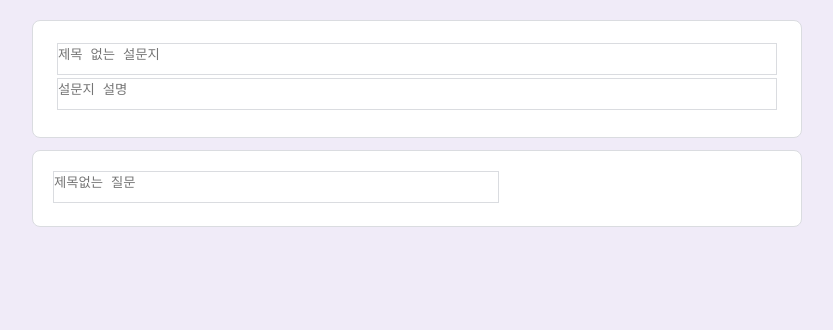
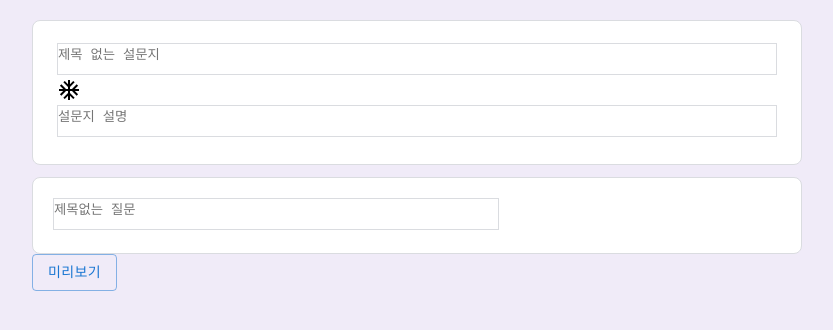
Before and after one commit to minami-cs/google-survey-react, a React (Create React App) app: page / in a window 1280 px wide. Shown: the top 330 px of the page, without its empty margins (223-1056 px from the left). Built offline with nearby package versions, Linux system fonts and the light colour scheme.

Commit message:
Modify: Mui Icons 설치 후 샘플 페이지에서 적용 테스트

```diff
--- a/package.json
+++ b/package.json
@@ -5,6 +5,7 @@
   "dependencies": {
     "@emotion/react": "^11.8.2",
     "@emotion/styled": "^11.8.1",
+    "@mui/icons-material": "^5.5.1",
     "@mui/material": "^5.5.3",
     "@reduxjs/toolkit": "^1.8.0",
     "@testing-library/jest-dom": "^5.16.3",
--- a/public/index.html
+++ b/public/index.html
@@ -4,40 +4,10 @@
     <meta charset="utf-8" />
     <link rel="icon" href="%PUBLIC_URL%/favicon.ico" />
     <meta name="viewport" content="width=device-width, initial-scale=1" />
-    <meta name="theme-color" content="#000000" />
-    <meta
-      name="description"
-      content="Web site created using create-react-app"
-    />
-    <link rel="apple-touch-icon" href="%PUBLIC_URL%/logo192.png" />
-    <!--
-      manifest.json provides metadata used when your web app is installed on a
-      user's mobile device or desktop. See https://developers.google.com/web/fundamentals/web-app-manifest/
-    -->
-    <link rel="manifest" href="%PUBLIC_URL%/manifest.json" />
-    <!--
-      Notice the use of %PUBLIC_URL% in the tags above.
-      It will be replaced with the URL of the `public` folder during the build.
-      Only files inside the `public` folder can be referenced from the HTML.
-
-      Unlike "/favicon.ico" or "favicon.ico", "%PUBLIC_URL%/favicon.ico" will
-      work correctly both with client-side routing and a non-root public URL.
-      Learn how to configure a non-root public URL by running `npm run build`.
-    -->
-    <title>React App</title>
+    <meta name="description" content="Google Form Clone Coding" />
+    <title>구글 폼 양식 클론코딩</title>
   </head>
   <body>
-    <noscript>You need to enable JavaScript to run this app.</noscript>
     <div id="root"></div>
-    <!--
-      This HTML file is a template.
-      If you open it directly in the browser, you will see an empty page.
-
-      You can add webfonts, meta tags, or analytics to this file.
-      The build step will place the bundled scripts into the <body> tag.
-
-      To begin the development, run `npm start` or `yarn start`.
-      To create a production bundle, use `npm run build` or `yarn build`.
-    -->
   </body>
 </html>
--- a/src/pages/NewForm/NewForm.tsx
+++ b/src/pages/NewForm/NewForm.tsx
@@ -1,4 +1,6 @@
 import styled from 'styled-components';
+import AcUnitIcon from '@mui/icons-material/AcUnit';
+import { Button } from '@mui/material';
 
 export default function NewForm() {
   return (
@@ -7,6 +9,7 @@ export default function NewForm() {
         <Section>
           <Header>
             <HeaderTitle placeholder="제목 없는 설문지" />
+            <AcUnitIcon />
             <HeaderDescription placeholder="설문지 설명" />
           </Header>
         </Section>
@@ -15,6 +18,9 @@ export default function NewForm() {
             <QuestionTitle placeholder="제목없는 질문" />
           </Question>
         </Section>
+        <SubmitButton variant="outlined" color="primary">
+          미리보기
+        </SubmitButton>
       </Main>
     </Wrapper>
   );
@@ -67,3 +73,5 @@ const QuestionTitle = styled.textarea`
   width: 446px;
   border: 1px solid ${({ theme }) => theme.borderColor};
 `;
+
+const SubmitButton = styled(Button)``;
```
Also changed, not shown: 1 other file (tests, documents, lock files or other folders).
